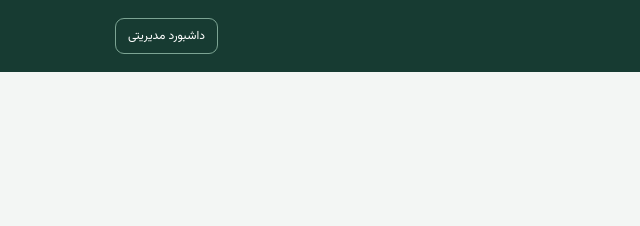
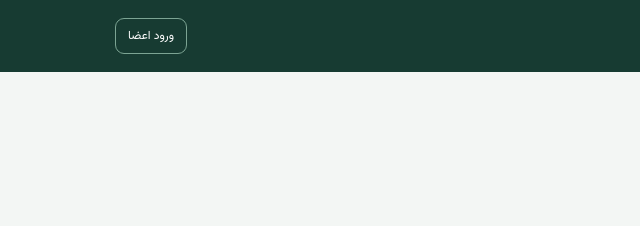
Before and after one commit to farough-reihani/egg-market-intelligence, a plain HTML site: page index.html in a window 1280 px wide. Shown: the top 226 px of the page, 0-640 px from the left. Drawn offline with nearby package versions, Linux system fonts and the light colour scheme; no server answers.

Commit message:
Add member sign-in link to public homepage

```diff
--- a/index.html
+++ b/index.html
@@ -12,7 +12,7 @@
   <header>
     <b class="egg">🥚</b>
     <div><strong>هوش بازار تخم‌مرغ</strong><small>شاخص اختصاصی سامانه</small></div>
-    <a class="market-link" href="dashboard.html">داشبورد مدیریتی</a>
+    <a class="market-link" href="login.html">ورود اعضا</a>
   </header>
   <main>
     <section class="market-intro">
```
